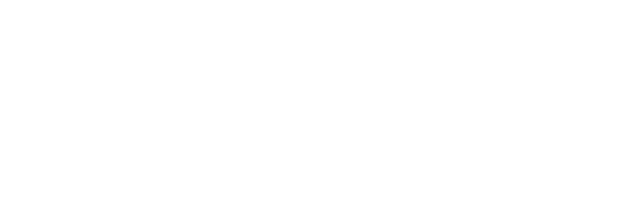
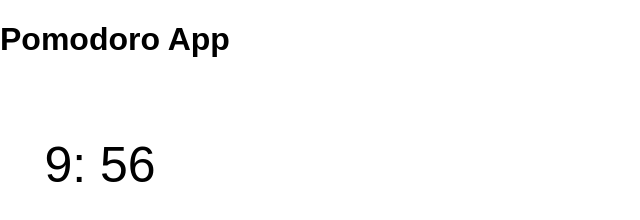
Before and after one commit to randiltennakoon/pomodoroApp, a plain HTML site: page index.html in a window 1280 px wide. Shown: the whole page, without its empty margins (0-640 px from the left). Drawn offline with Linux system fonts and the light colour scheme; a web font is replaced by a local one.

Commit message:
added basic configurations to the files

```diff
--- a/index.html
+++ b/index.html
@@ -5,8 +5,13 @@
     <meta http-equiv="X-UA-Compatible" content="IE=edge">
     <meta name="viewport" content="width=device-width, initial-scale=1.0">
     <title>Pomodoro App</title>
+    <link rel="stylesheet" href="style.css" />
 </head>
 <body>
 
+    <h1>Pomodoro App</h1>
+
+    <p id="countdown"></p>
+    <script src="script.js"></script>
 </body>
 </html>
--- a/script.js
+++ b/script.js
@@ -0,0 +1,26 @@
+const startingMinutes = 10;
+let time = startingMinutes * 60;
+
+const countdownEl = document.getElementById('countdown');
+
+var timer = setInterval(updateCountdown, 1000);
+
+
+function updateCountdown() {
+    const minutes = Math.floor(time / 60);
+    let seconds = time % 60;
+
+    seconds = seconds < 10 ? '0' + seconds : seconds;
+
+    countdownEl.innerHTML = `${minutes}: ${seconds}`;
+    time --;
+
+    if(minutes == 0 && seconds == '0' + 0) {
+        console.log(minutes, seconds);
+        clearInterval(timer);
+        console.log("Done");
+
+        countdownEl.innerHTML = `${minutes}: ${seconds}`+ "\n Time's Up";
+    }
+
+}
--- a/style.css
+++ b/style.css
@@ -0,0 +1,16 @@
+@import url('https://fonts.googleapis.com/css2?family=KoHo:ital,wght@1,200&display=swap');
+
+body {
+    font-family: 'KoHo', sans-serif;
+    margin: 0;
+}
+
+p {
+    background-color: #fff;
+    font-size: 50px;
+    align-items: center;
+    justify-content: center;
+    display: inline-flex;
+    height: 70px;
+    width: 200px;
+}
```
